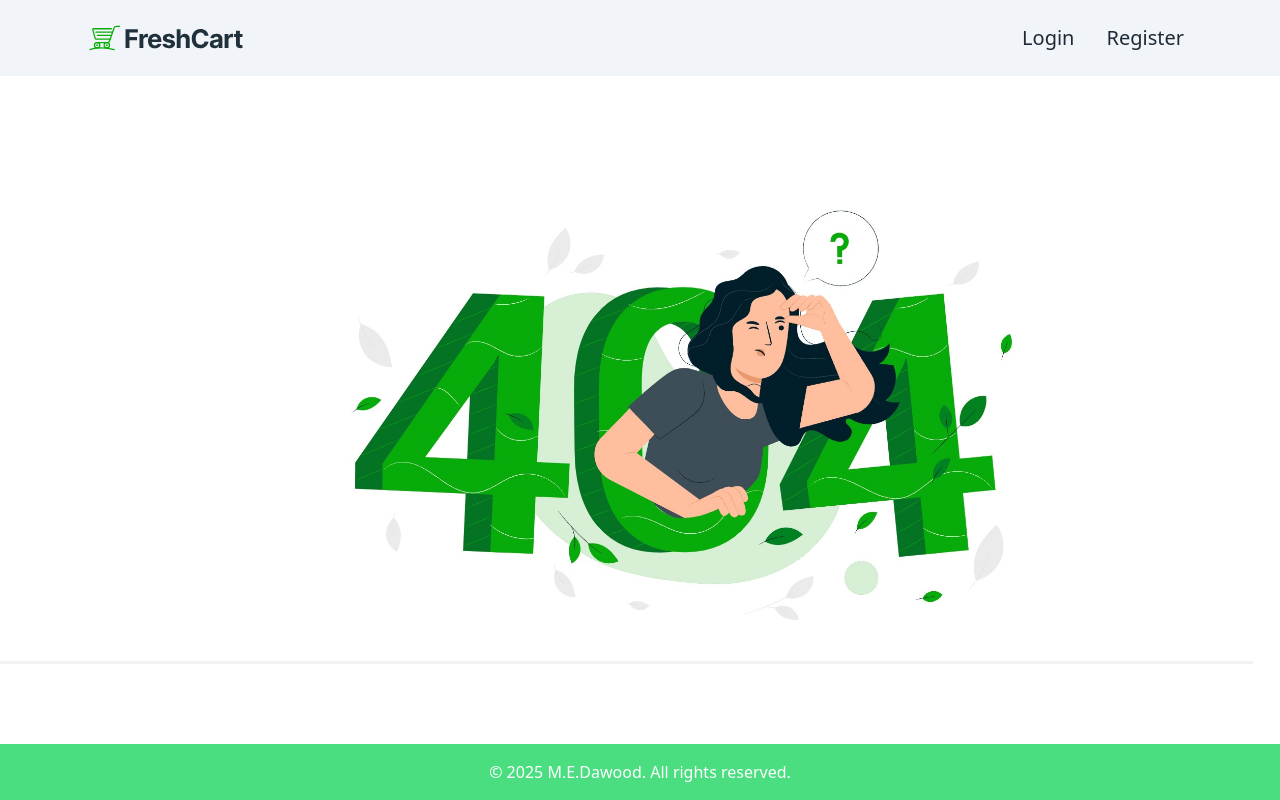
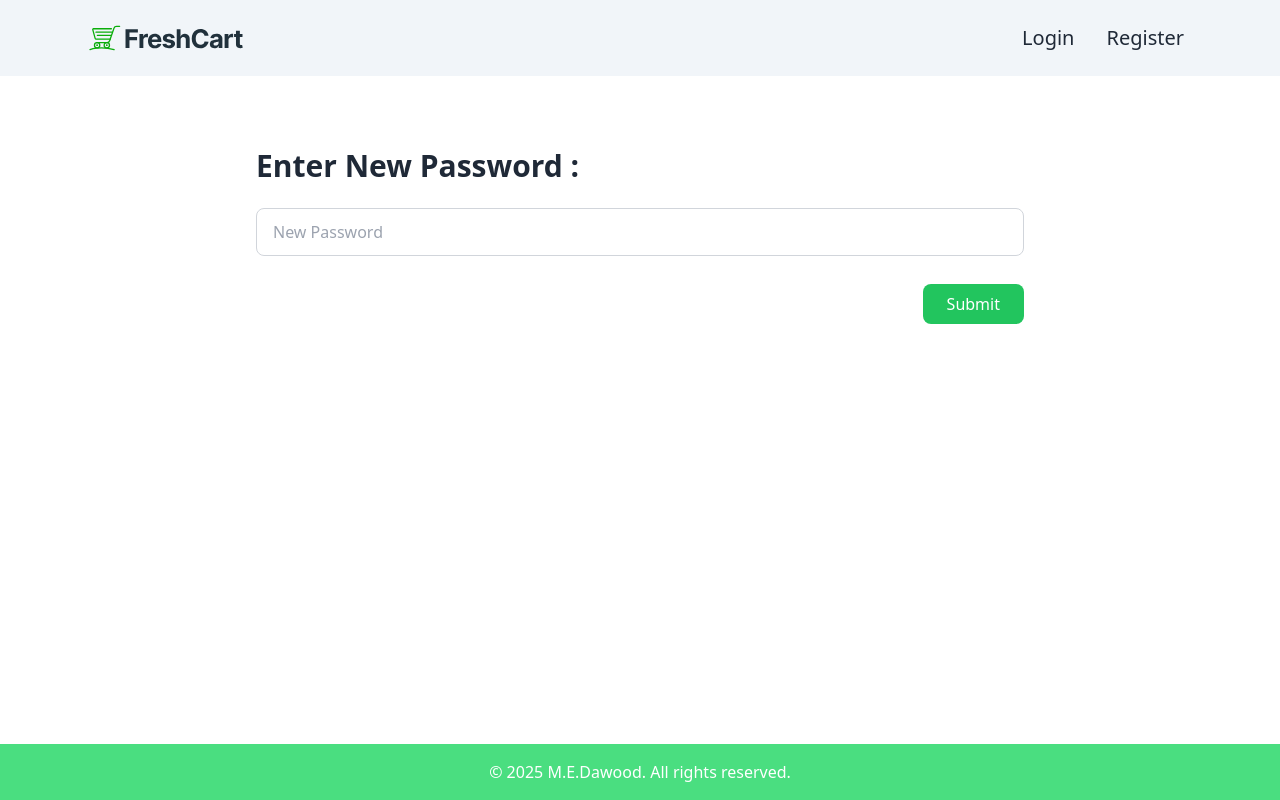
Before and after one commit to 3omda8/e-commerce, a React (Vite) app: page /resetPassword in a window 1280 px wide. Built offline with nearby package versions, Linux system fonts and the light colour scheme.

Commit message:
forget password process

```diff
--- /dev/null
+++ b/src/components/ForgetPassword/ForgetPassword.jsx
@@ -0,0 +1,71 @@
+import { useFormik } from "formik";
+import { Link, useNavigate } from "react-router-dom";
+import axios from "axios";
+import * as Yup from "yup";
+
+function ForgetPassword() {
+  let navigate = useNavigate();
+  let formik = useFormik({
+    initialValues: {
+      email: "",
+    },
+    validationSchema: Yup.object({
+      email: Yup.string()
+        .email("Invalid email address")
+        .required("Email is required"),
+    }),
+    onSubmit: (value) => {
+      resetPass(value);
+    },
+  });
+
+  async function resetPass(value) {
+    return await axios
+      .post(
+        "https://ecommerce.routemisr.com/api/v1/auth/forgotPasswords",
+        value
+      )
+      .then(() => {
+        console.log("Email submitted:", value.email);
+        localStorage.setItem("resetEmail", value.email);
+        navigate("/verfiyCode");
+      })
+      .catch((err) => {
+        console.error("Error sending email:", err.response?.data?.message);
+        alert(err.response?.data?.message || "Failed to send code.");
+      });
+  }
+  return (
+    <>
+      <div className="w-[70%] mx-auto my-4 lg:w-[60%] pt-10">
+        <h2 className="text-3xl font-bold my-4">Forget Password : </h2>
+
+        <form onSubmit={formik.handleSubmit}>
+          <input
+            type="email"
+            placeholder="E-mail"
+            className="input w-full my-2 focus:outline-0 rounded-lg border-1 border-gray-300"
+            name="email"
+            value={formik.values.email}
+            onChange={formik.handleChange}
+            onBlur={formik.handleBlur}
+          />
+          {formik.touched.email && formik.errors.email ? (
+            <div className="">{formik.errors.email}</div>
+          ) : null}
+
+          <div className="flex justify-end items-center pt-5">
+            <button
+              type="submit"
+              className="px-6 py-2 bg-green-500 text-white rounded-lg flex justify-center items-center"
+            >
+              Send Code
+            </button>
+          </div>
+        </form>
+      </div>
+    </>
+  );
+}
+
+export default ForgetPassword;
--- /dev/null
+++ b/src/components/ForgetPassword/ForgetPassword.module.css
@@ -0,0 +1 @@
+.ForgetPassword {}
--- a/src/components/Layout/Layout.jsx
+++ b/src/components/Layout/Layout.jsx
@@ -6,7 +6,7 @@ function Layout() {
   return (
     <div className="min-h-screen flex flex-col">
       <Navbar />
-      <div className="flex grow">
+      <div className="flex-grow">
         <Outlet />
       </div>
       <Footer />
--- a/src/components/Login/Login.jsx
+++ b/src/components/Login/Login.jsx
@@ -2,7 +2,7 @@ import { useContext, useState } from "react";
 import { useFormik } from "formik";
 import * as Yup from "yup";
 import axios from "axios";
-import { useNavigate } from "react-router-dom";
+import { Link, useNavigate } from "react-router-dom";
 import { FontAwesomeIcon } from "@fortawesome/react-fontawesome";
 import { faSpinner } from "@fortawesome/free-solid-svg-icons";
 import { TokenContext } from "../../context/TokenContext";
@@ -92,7 +92,12 @@ function Login() {
             <div>{formik.errors.password}</div>
           ) : null}
 
-          <div className="flex justify-end items-center">
+          <div className="flex justify-between items-center">
+            <Link to="/forgetPassword">
+              <label className="text-lg cursor-pointer">
+                Forget Password ?
+              </label>
+            </Link>
             <button
               type="submit"
               className="px-6 py-2 bg-green-500 text-white rounded-lg flex justify-center items-center"
--- /dev/null
+++ b/src/components/ResetNewPassword/ResetNewPassword.jsx
@@ -0,0 +1,65 @@
+import axios from "axios";
+import { useFormik } from "formik";
+import { useNavigate } from "react-router-dom";
+
+function ResetNewPassword() {
+  const email = localStorage.getItem("resetEmail");
+  const navigate = useNavigate();
+
+  let formik = useFormik({
+    initialValues: {
+      email,
+      newPassword: "",
+    },
+    onSubmit: (values) => {
+      console.log(values);
+      newPassword(values);
+    },
+  });
+
+  async function newPassword(values) {
+    return await axios
+      .put("https://ecommerce.routemisr.com/api/v1/auth/resetPassword", values)
+      .then(() => {
+        localStorage.removeItem("resetEmail");
+        navigate("/login");
+      })
+      .catch((err) => {
+        console.error("Error sending email:", err.response?.data?.message);
+        alert(err.response?.data?.message || "Failed to send code.");
+      });
+  }
+  return (
+    <>
+      <div className="w-[70%] mx-auto my-4 lg:w-[60%] pt-10">
+        <h2 className="text-3xl font-bold my-4">Enter New Password : </h2>
+
+        <form onSubmit={formik.handleSubmit}>
+          <input
+            type="password"
+            placeholder="New Password"
+            className="input w-full my-2 focus:outline-0 rounded-lg border-1 border-gray-300"
+            name="newPassword"
+            value={formik.values.newPassword}
+            onChange={formik.handleChange}
+            onBlur={formik.handleBlur}
+          />
+          {formik.touched.newPassword && formik.errors.newPassword ? (
+            <div className="">{formik.errors.newPassword}</div>
+          ) : null}
+
+          <div className="flex justify-end items-center pt-5">
+            <button
+              type="submit"
+              className="px-6 py-2 bg-green-500 text-white rounded-lg flex justify-center items-center"
+            >
+              Submit
+            </button>
+          </div>
+        </form>
+      </div>
+    </>
+  );
+}
+
+export default ResetNewPassword;
--- /dev/null
+++ b/src/components/ResetNewPassword/ResetNewPassword.module.css
@@ -0,0 +1 @@
+.ResetNewPassword {}
--- /dev/null
+++ b/src/components/VerifyCode/VerifyCode.jsx
@@ -0,0 +1,64 @@
+import axios from "axios";
+import { useFormik } from "formik";
+import { useNavigate } from "react-router-dom";
+
+function VerifyCode() {
+  const navigate = useNavigate();
+  let formik = useFormik({
+    initialValues: {
+      resetCode: "",
+    },
+    onSubmit: (value) => {
+      console.log(value);
+      verify(value);
+    },
+  });
+
+  async function verify(value) {
+    return await axios
+      .post(
+        "https://ecommerce.routemisr.com/api/v1/auth/verifyResetCode",
+        value
+      )
+      .then(() => {
+        navigate("/resetPassword");
+      })
+      .catch((err) => {
+        console.error("Error sending Code:", err.response?.data?.message);
+        alert(err.response?.data?.message || "Failed to send code.");
+      });
+  }
+  return (
+    <>
+      <div className="w-[70%] mx-auto my-4 lg:w-[60%] pt-10">
+        <h2 className="text-3xl font-bold my-4">Verification Code : </h2>
+
+        <form onSubmit={formik.handleSubmit}>
+          <input
+            type="text"
+            placeholder="Code.."
+            className="input w-full my-2 focus:outline-0 rounded-lg border-1 border-gray-300"
+            name="resetCode"
+            value={formik.values.resetCode}
+            onChange={formik.handleChange}
+            onBlur={formik.handleBlur}
+          />
+          {formik.touched.resetCode && formik.errors.resetCode ? (
+            <div className="">{formik.errors.resetCode}</div>
+          ) : null}
+
+          <div className="flex justify-end items-center pt-5">
+            <button
+              type="submit"
+              className="px-6 py-2 bg-green-500 text-white rounded-lg flex justify-center items-center"
+            >
+              Verify
+            </button>
+          </div>
+        </form>
+      </div>
+    </>
+  );
+}
+
+export default VerifyCode;
--- /dev/null
+++ b/src/components/VerifyCode/VerifyCode.module.css
@@ -0,0 +1 @@
+.VerifyCode {}
```
Also changed, not shown: src/App.jsx (+15 -0 lines).
